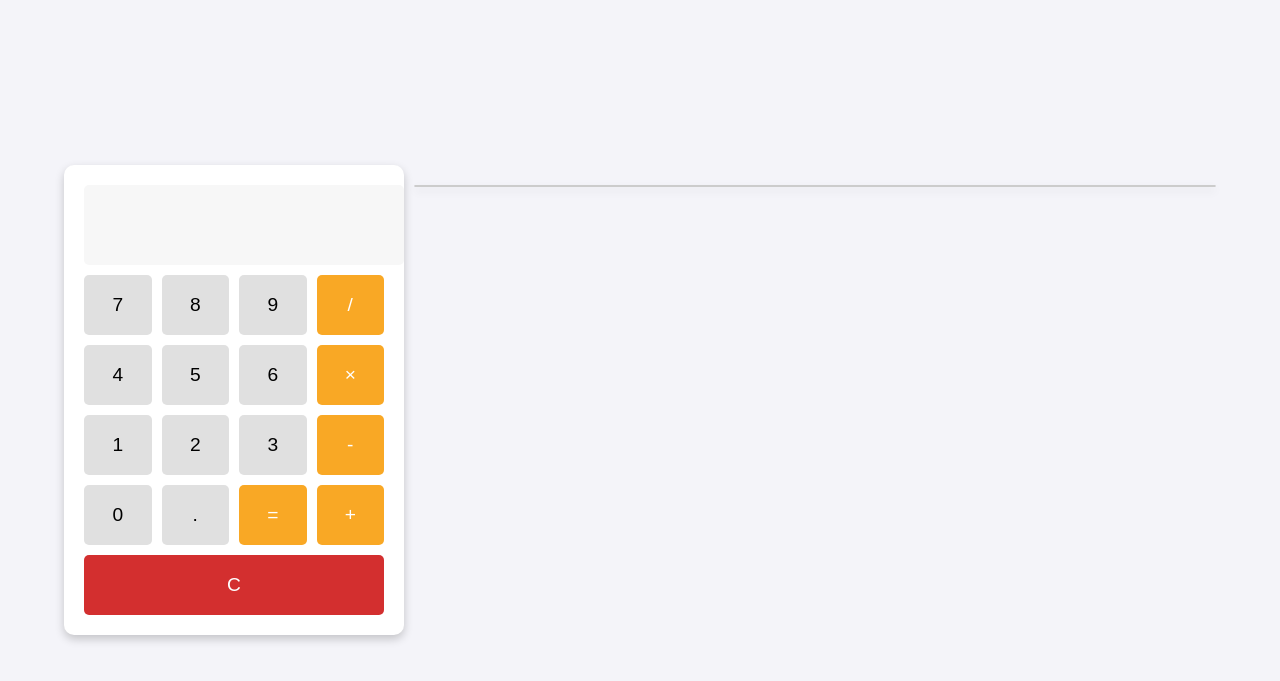
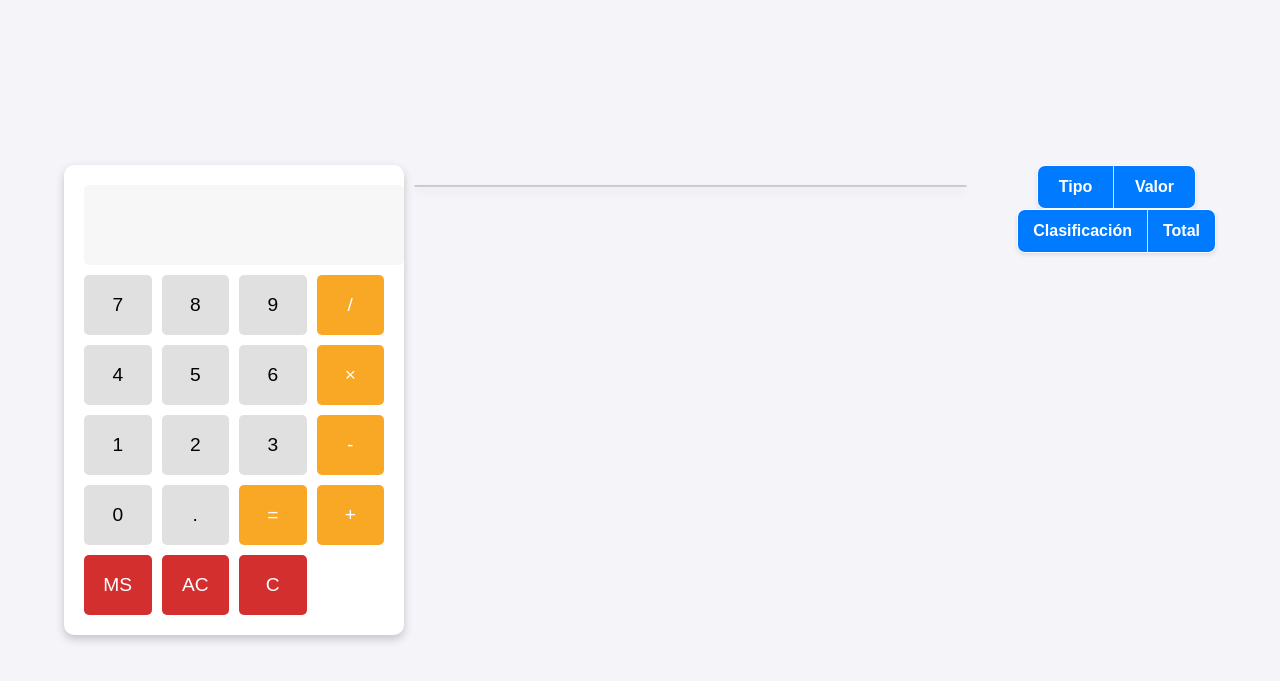
Before and after one commit to diegobejar1011/Calculator_GLC, a Flask app: page / in a window 1280 px wide. Shown: the top 681 px of the page. Run offline with Flask 3, Linux system fonts and the light colour scheme; lists and menus that the app fills with data are empty.

Commit message:
Implementación de análisis lexico

```diff
--- a/app.py
+++ b/app.py
@@ -1,5 +1,6 @@
 from flask import Flask, jsonify, render_template, request
 from lark import Lark, Tree, Token
+import ply.lex as lex
 
 app = Flask("Calculator")
 
@@ -18,6 +19,61 @@ NUMBER: /\d+(\.\d+)?/
 """
 
 parser = Lark(grammar, start='start', parser='lalr')
+
+tokens = (
+    'NUMBER',
+    'DECIMAL',
+    'PLUS',
+    'MINUS',
+    'TIMES',
+    'DIVIDE'
+)
+
+t_PLUS = r'\+'
+t_MINUS = r'-'
+t_TIMES = r'\*'
+t_DIVIDE = r'/'
+
+def t_DECIMAL(t):
+    r'\d+\.\d+'
+    t.value = float(t.value)
+    return t
+
+def t_NUMBER(t):
+    r'\d+'
+    t.value = int(t.value)
+    return t
+
+t_ignore = ' \t'
+
+def t_error(t):
+    print(f"Carácter no reconodico: {t.value[0]}")
+    t.lexer.skip(1)
+
+lexer = lex.lex()
+
+def tokenize(expression):
+    token_list = []
+    int_count = 0
+    operator_count = 0
+
+    lexer.input(expression)
+    for tok in lexer:
+        token_list.append({
+            'type': tok.type,
+            'value': tok.value
+        })
+        if tok.type == 'NUMBER':
+            int_count += 1
+        elif tok.type in ['PLUS', 'MINUS', 'TIMES', 'DIVIDE']:
+            operator_count += 1
+
+    return {
+        "tokens": token_list,
+        "integer_count": int_count,
+        "operator_count": operator_count
+    }
+
 
 def toJson(tree):
     rename_map = {
@@ -46,7 +102,8 @@ def calculate():
         expression = request.form['expression']
         tree = parser.parse(expression)
         treeJson = toJson(tree)
-        return jsonify({'treeJson': treeJson})
+        resolveLex = tokenize(expression)
+        return jsonify({'treeJson': treeJson}, resolveLex)
     except Exception as e:
         return jsonify({'error': str(e)}), 400
 
--- a/static/styles/index.css
+++ b/static/styles/index.css
@@ -50,7 +50,6 @@ body {
 }
 
 .btn.clear {
-  grid-column: span 4;
   background-color: #d32f2f;
   color: #ffffff;
 }
@@ -96,3 +95,38 @@ body {
 #container-tree {
   flex: 2;
 }
+
+table {
+  width: 80%;
+  margin: 0 auto;
+  border-collapse: collapse;
+  background-color: white;
+  box-shadow: 0 2px 4px rgba(0, 0, 0, 0.1);
+  border-radius: 8px;
+  overflow: hidden;
+}
+
+
+thead {
+  background-color: #007bff;
+  color: white;
+}
+
+th, td {
+  padding: 12px 15px;
+  text-align: center;
+  border: 1px solid #ddd;
+}
+
+
+th {
+  font-weight: bold;
+}
+
+tr:nth-child(even) {
+  background-color: #f2f2f2;
+}
+
+tr:hover {
+  background-color: #e9ecef;
+}
--- a/templates/index.html
+++ b/templates/index.html
@@ -34,31 +34,62 @@
                       <button class="btn operator" onclick="calculate()">=</button>
                       <button class="btn operator" onclick="appendOperator('+')">+</button>
 
-                      <button class="btn clear" onclick="clearDisplay()">C</button>
+                      <button class="btn operator clear" onclick="saveCache()">MS</button>
+                      <button class="btn operator clear" onclick="clearValue()">AC</button>
+                      <button class="btn operator clear" onclick="clearDisplay()">C</button>
                     </div>
                   </div>
             </div>
             <div id="container-tree">
 
             </div>
+            <div class="container-table">
+                <table border="1" id="tokensTable">
+                    <thead>
+                        <tr>
+                            <th>Tipo</th>
+                            <th>Valor</th>
+                        </tr>
+                    </thead>
+                    <tbody>
+
+                    </tbody>
+                </table>
+                <table border="1" id="countTable">
+                    <thead>
+                        <tr>
+                            <th>Clasificación</th>
+                            <th>Total</th>
+                        </tr>
+                    </thead>
+                    <tbody>
+
+                    </tbody>
+                </table>
+            </div>
         </div>
         <script>
             let display = document.getElementById('display');
-
+            let table = document.querySelector('#tokensTable tbody');
+            let count = document.querySelector('#countTable tbody');
+            let cache = "";
 
             function appendNumber(number) {
                 display.value += number;
             }
 
             function appendOperator(operator) {
-            if (display.value === '') return;
+            // if (display.value === '') return;
                 display.value += ` ${operator} `;
             }
 
             async function calculate() {
                 try {
                     expression = display.value;
-                    display.value = eval(display.value.replace('×', '*').replace('÷', '/'));
+                    console.log(cache + expression);
+                    expression = cache + expression;
+                    display.value = eval(expression.replace('×', '*').replace('÷', '/'));
+                    cache = "";
                     const response = await fetch("/calculate", {
                     method: "POST",
                     headers: {
@@ -67,8 +98,11 @@
                     body: `expression=${encodeURIComponent(expression)}`,
                     });
                     const data = await response.json();
+                    console.log(data[1])
                     if (response.ok) {
-                        drawTree(data.treeJson);
+                        drawTree(data[0].treeJson);
+                        createTable(data[1]);
+                        createCount(data[1]);
                     } else {
                         display.value = 'Error';
                         console.log("Error de solicitud")
@@ -83,11 +117,22 @@
 
             function clearDisplay() {
                 display.value = '';
+                table.innerHTML = '';
+                count.innerHTML = '';
                 d3.select("#container-tree").select("svg").remove();
             }
 
+            function saveCache() {
+                cache = display.value;
+                console.log(cache);
+            }
+
+            function clearValue(){
+                let expression = display.value.substring(0, display.value.length - 1);
+                display.value = expression;
+            }
+
             function drawTree(treeData) {
-                console.log(treeData);
 
                 d3.select("#container-tree").select("svg").remove();
 
@@ -159,6 +204,36 @@
                     .text((d) => d.data.name);
             }
 
+            function createTable(dataTable){
+                table.innerHTML = '';
+                tokens = dataTable.tokens;
+                tokens.forEach((token) => {
+                    const row = document.createElement('tr');
+                    row.innerHTML = `
+                        <td>${token.type}</td>
+                        <td>${token.value}</td>
+                    `;
+                    table.appendChild(row);
+                });
+            }
+
+            function createCount(countTable){
+                count.innerHTML = '';
+                const rowInteger = document.createElement('tr');
+                rowInteger.innerHTML = `
+                    <td>Número enteros</td>
+                    <td>${countTable.integer_count}</td>
+                `;
+                count.appendChild(rowInteger);
+
+                const rowOperator = document.createElement('tr');
+                rowOperator.innerHTML = `
+                    <td>Operadores</td>
+                    <td>${countTable.operator_count}</td>
+                `;
+                count.appendChild(rowOperator);
+
+            }
         </script>
     </body>
 </html>
```
